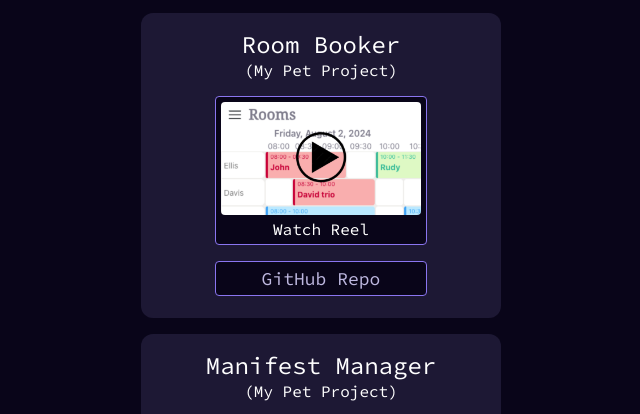
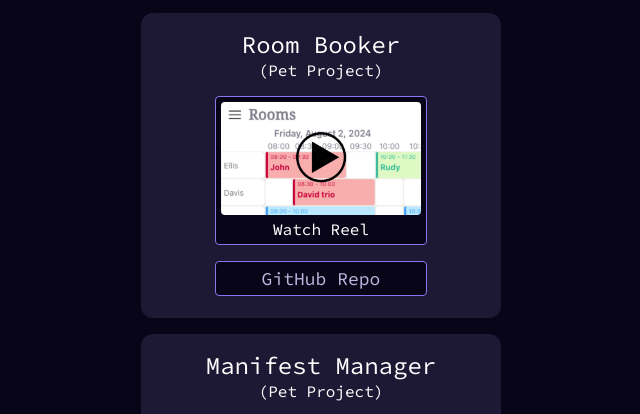
Before and after one commit to YonatanMor/YonatanMor.github.io, a plain HTML site: page index.html in a window 1280 px wide. Shown: the part 526-940 px from the top of the page, 319-959 px from the left. Drawn offline with Linux system fonts and the light colour scheme; no server answers.

Commit message:
text corrections

```diff
--- a/index.html
+++ b/index.html
@@ -56,7 +56,7 @@
 
         <div class="project-container">
           <h2 style="margin: 0">Room Booker <br /></h2>
-          <div>(My Pet Project)</div>
+          <div>(Pet Project)</div>
           <ul>
             <li class="roomsVideoBtnContainer">
               <img class="videoImg" src="videoSnap.png" />
@@ -74,7 +74,7 @@
 
         <div class="project-container">
           <h2 style="margin: 0">Manifest Manager<br /></h2>
-          <div>(My Pet Project)</div>
+          <div>(Pet Project)</div>
           <ul>
             <li class="ManifestVideoBtnContainer">
               <img class="videoImg" src="manifestManagerSnap.png" />
```
